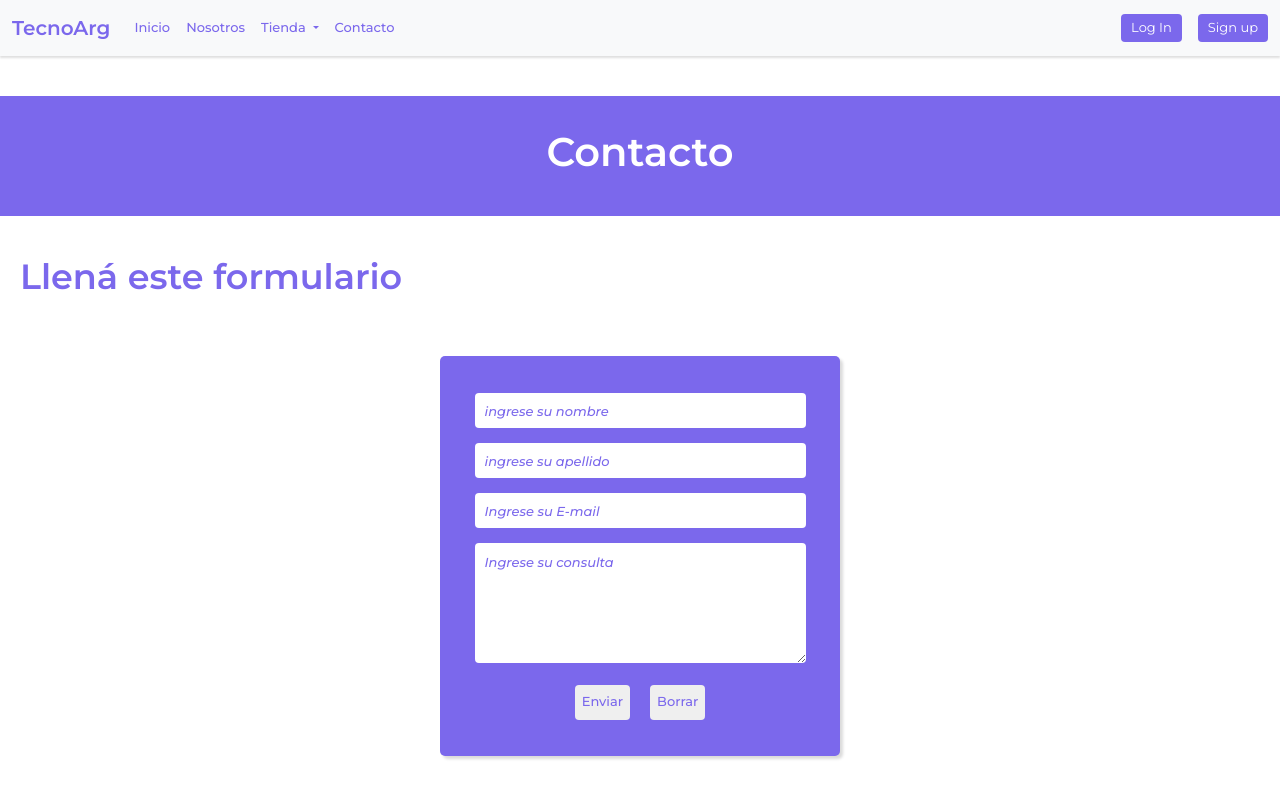
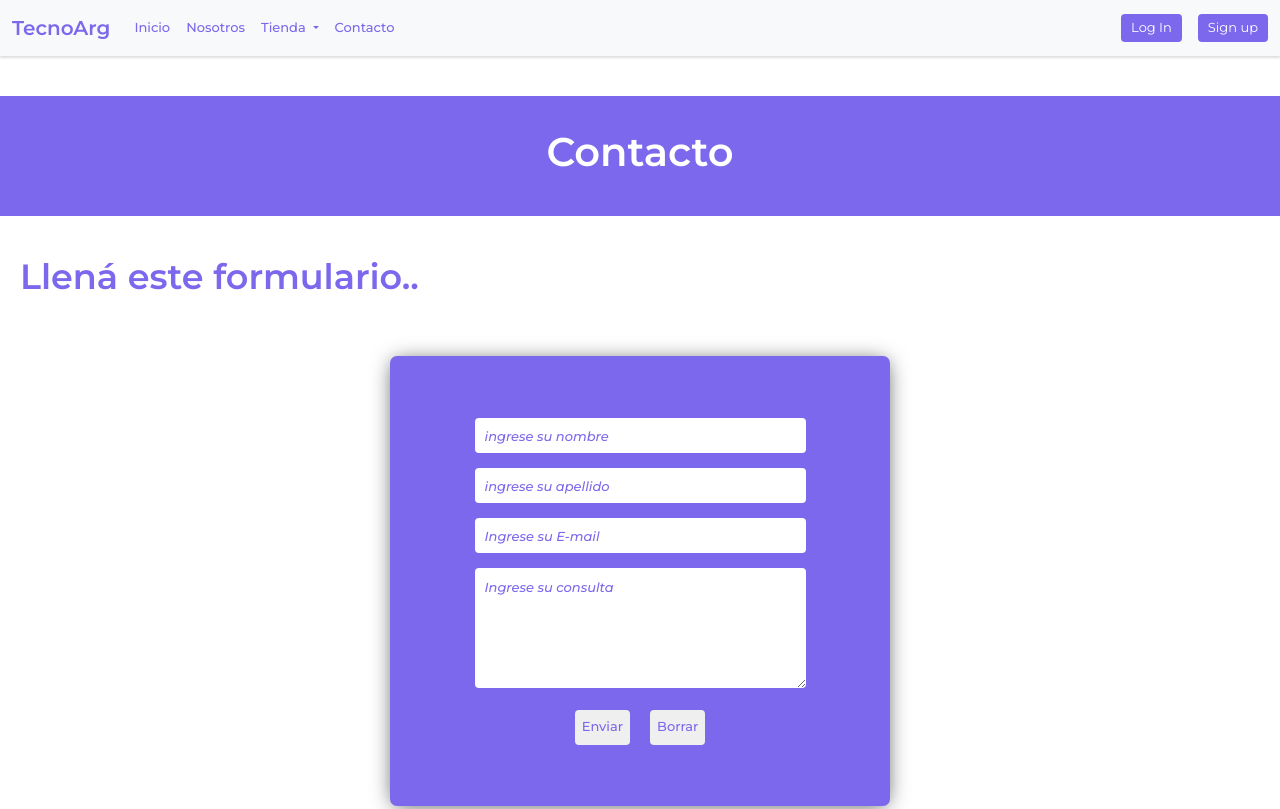
Before and after one commit to TadeMaddonni/Tecno, a plain HTML site: page pages/contacto.html in a window 1280 px wide. Shown: the top 809 px of the page. Drawn offline with nearby package versions, Linux system fonts and the light colour scheme.

Commit message:
arreglos form

```diff
--- a/pages/contacto.html
+++ b/pages/contacto.html
@@ -72,7 +72,7 @@
 
         <section class="sectionSubtitle">
             <div>
-                <h2 class="contactSubtitle">Llená este formulario</h2>
+                <h2 class="contactSubtitle">Llená este formulario..</h2>
             </div>
         </section>
 
--- a/sass/main.scss
+++ b/sass/main.scss
@@ -249,14 +249,17 @@
 }
 
 .formContainer {
-    height: 400px;
-    width: 400px;
+    height: 450px;
+    width: 500px;
     background-color: $main-color;
     display: flex;
     justify-content: center;
     align-items: center;
-    border-radius: 5px;
-    box-shadow: 3px 3px 3px rgba(0, 0, 0, 0.144);
+    border-radius: 7px;
+    box-shadow: 0px 2px 21px -4px rgba(0,0,0,0.75);
+    -webkit-box-shadow: 0px 2px 21px -4px rgba(0,0,0,0.75);
+    -moz-box-shadow: 0px 2px 21px -4px rgba(0,0,0,0.75);
+/*     box-shadow: 3px 3px 3px rgba(0, 0, 0, 0.144); */
 }
 
 .contactoForm{
```
Also changed, not shown: assets/imgs/bitcoin-brands.svg (added), assets/imgs/cc-mastercard-brands.svg (added), assets/imgs/cc-visa-brands.svg (added), assets/imgs/paypa.svg (added), css/main.css, 1 other file.
